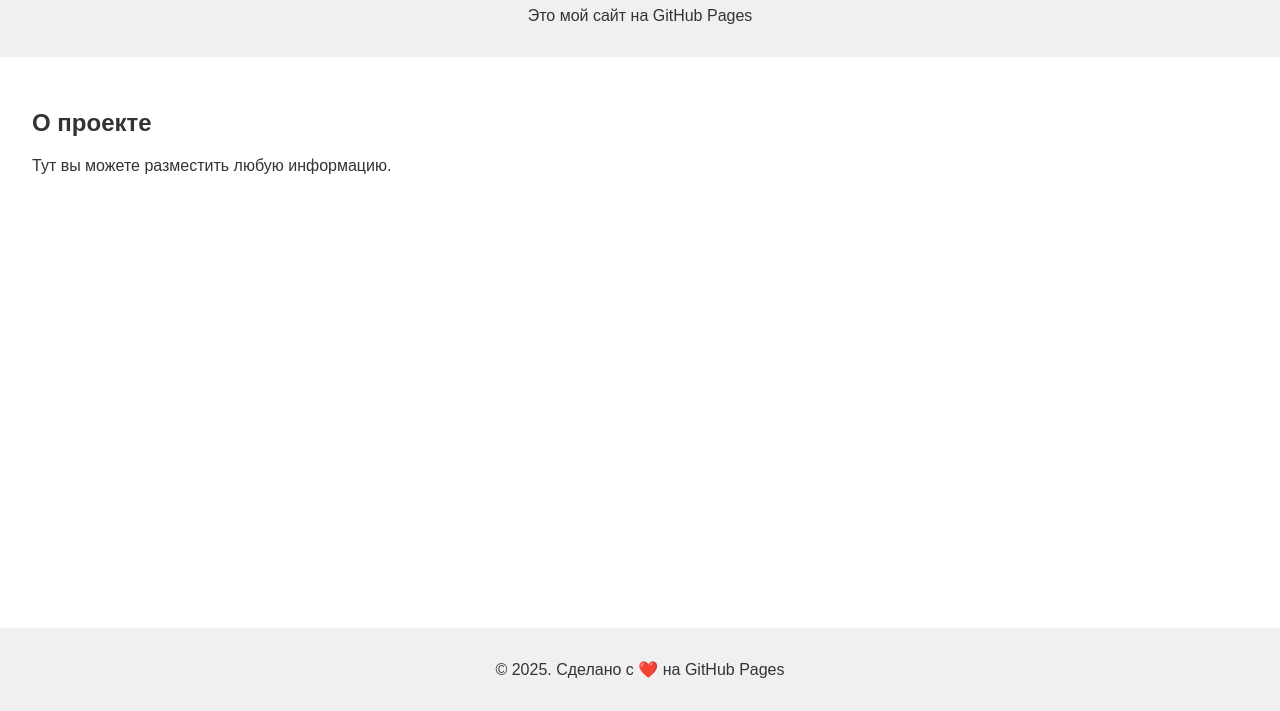
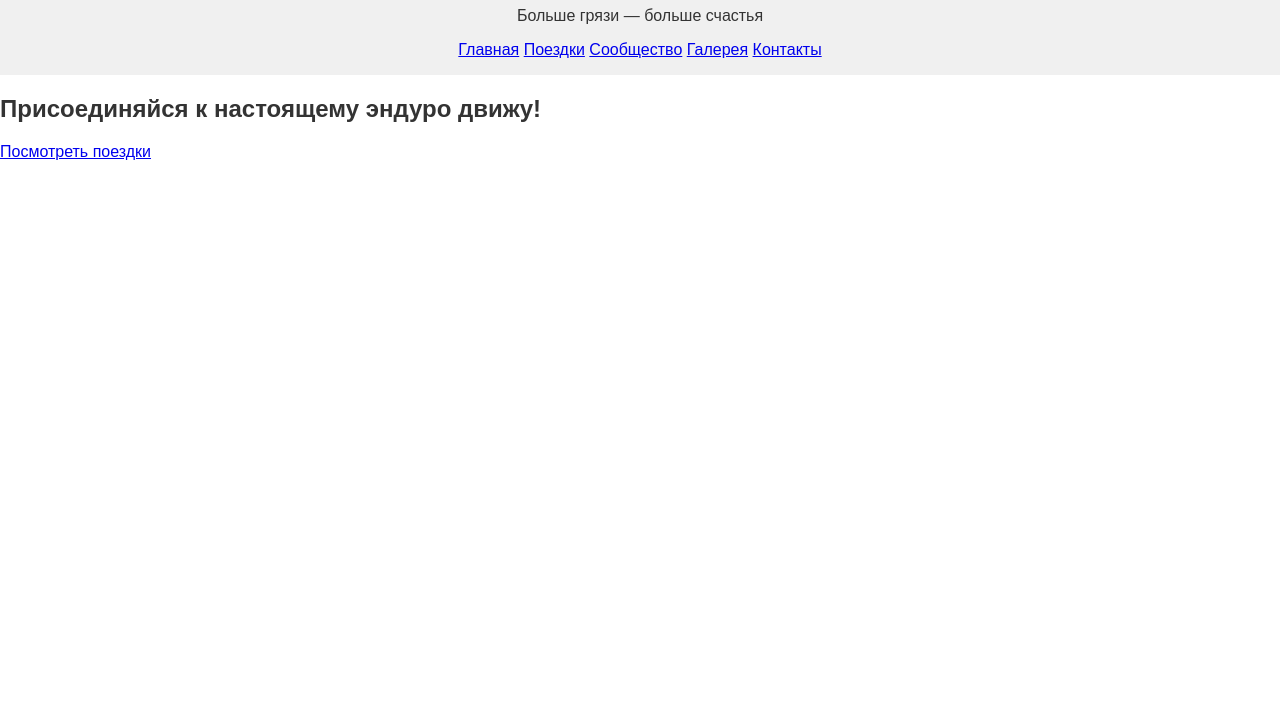
Before and after one commit to deletedrbot/bikeunity, a plain HTML site: page index.html in a window 1280 px wide. Shown: the part 89-800 px from the top of the page. Drawn offline with Linux system fonts and the light colour scheme.

Commit message:
index.html

```diff
--- a/index.html
+++ b/index.html
@@ -1,28 +1,27 @@
+<!-- Главная страница: index.html -->
 <!DOCTYPE html>
 <html lang="ru">
 <head>
-  <meta charset="UTF-8" />
-  <meta name="viewport" content="width=device-width, initial-scale=1.0" />
-  <title>Мой сайт</title>
-  <link rel="stylesheet" href="style.css" />
+  <meta charset="UTF-8">
+  <meta name="viewport" content="width=device-width, initial-scale=1.0">
+  <title>Bike Unity — Главная</title>
+  <link rel="stylesheet" href="style.css">
 </head>
-<body>
+<body class="main-page">
   <header>
-    <h1>Добро пожаловать!</h1>
-    <p>Это мой сайт на GitHub Pages</p>
+    <h1>Bike Unity</h1>
+    <p>Больше грязи — больше счастья</p>
+    <nav>
+      <a href="index.html">Главная</a>
+      <a href="trips.html">Поездки</a>
+      <a href="community.html">Сообщество</a>
+      <a href="gallery.html">Галерея</a>
+      <a href="contacts.html">Контакты</a>
+    </nav>
   </header>
-
-  <main>
-    <section>
-      <h2>О проекте</h2>
-      <p>Тут вы можете разместить любую информацию.</p>
-    </section>
-  </main>
-
-  <footer>
-    <p>© 2025. Сделано с ❤️ на GitHub Pages</p>
-  </footer>
-
-  <script src="script.js"></script>
+  <section class="hero">
+    <h2>Присоединяйся к настоящему эндуро движу!</h2>
+    <a class="button" href="trips.html">Посмотреть поездки</a>
+  </section>
 </body>
 </html>
```
